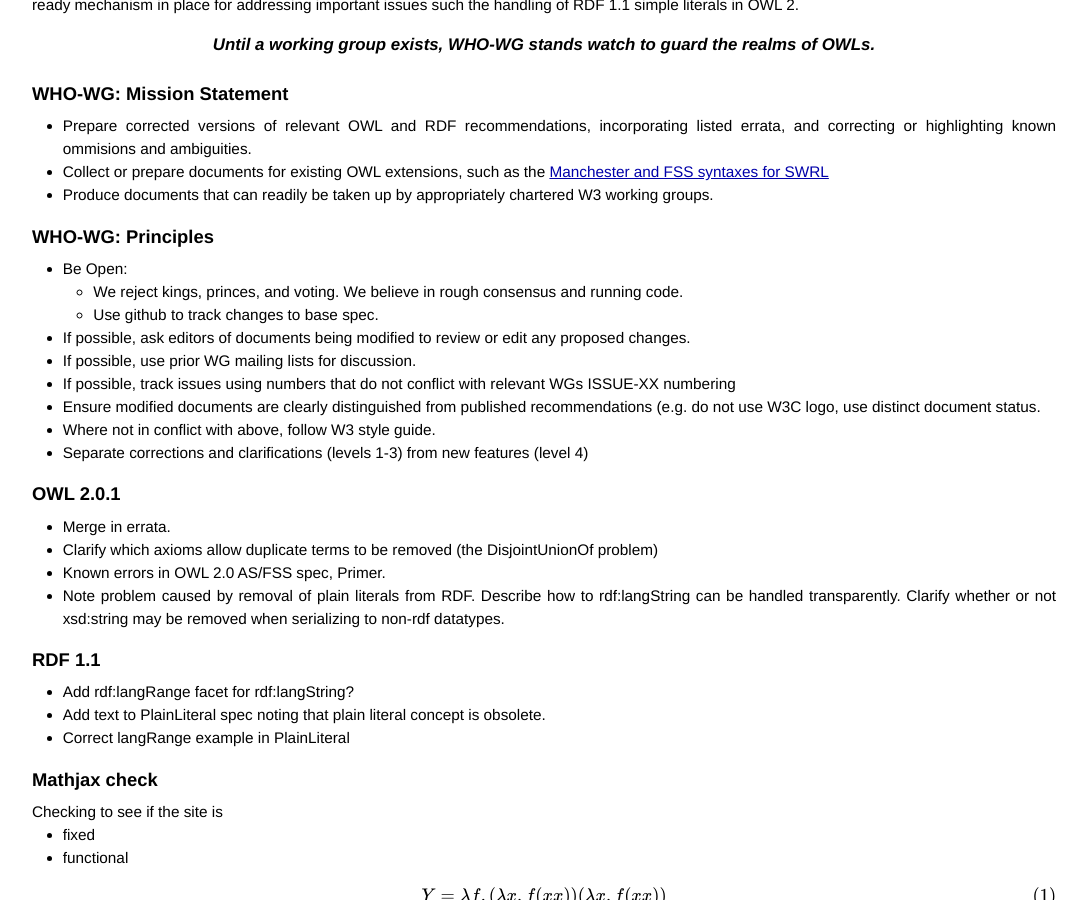
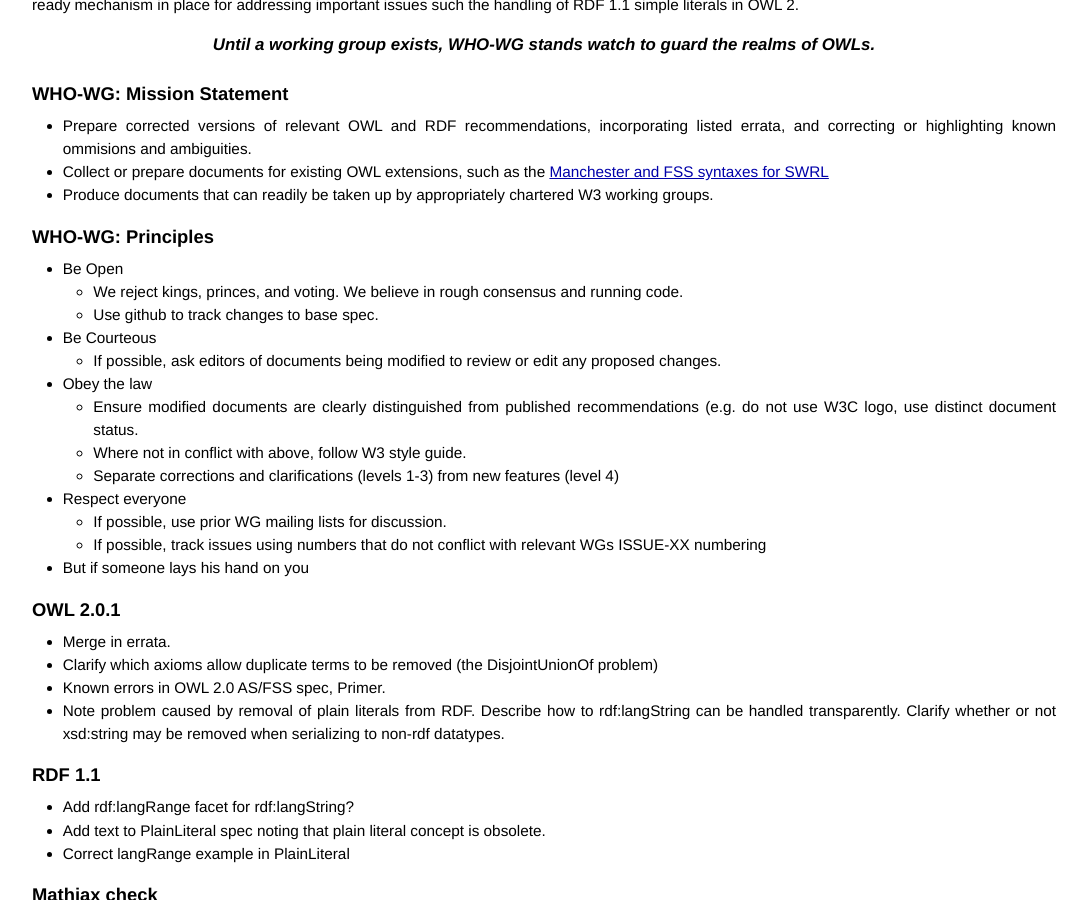
Before and after one commit to WHO-WG/WHO-WG.github.io, a Jekyll site: the page built from index.html, in a window 1280 px wide and 900 px high, scrolled down 360 px. Shown: the whole window, without its empty margins (96-1183 px from the left). Built offline with Jekyll 4.4.1, drawn with Linux system fonts in a browser that asks for light colours; Markdown is read by kramdown in place of the engine named in the settings; formulas are drawn with MathJax 3.

Commit message:
front page changes

```diff
--- a/index.html
+++ b/index.html
@@ -39,23 +39,33 @@
 <h2>WHO-WG: Principles</h2>
 
 <ul>
-  <li>Be Open:
+  <li>Be Open
   <ul>
     <li> We reject kings, princes, and voting. We believe in rough consensus and running code.
     <li> Use github to track changes to base spec.
   </ul>
+  <li> Be Courteous
+  <ul>
   <li> If possible, ask editors of documents being modified to review
   or edit any proposed changes.
-  <li> If possible, use prior WG mailing lists for discussion.
-  <li> If possible, track issues using numbers that do not conflict
-  with relevant WGs ISSUE-XX numbering
+  </ul>
+   <li> Obey the law
+ <ul>
   <li> Ensure modified documents are clearly distinguished from
   published recommendations (e.g. do not use W3C logo, use distinct
   document status.
   <li> Where not in conflict with above, follow W3 style guide.
   <li> Separate corrections and clarifications (levels 1-3) from new
   features (level 4)
+ </ul>
 
+  <li> Respect everyone
+  <ul>
+     <li> If possible, use prior WG mailing lists for discussion.
+     <li> If possible, track issues using numbers that do not conflict
+  with relevant WGs ISSUE-XX numbering
+ </ul>
+ <li> But if someone lays his hand on you
 </ul>
 
 <h2>OWL 2.0.1</h2>
```
